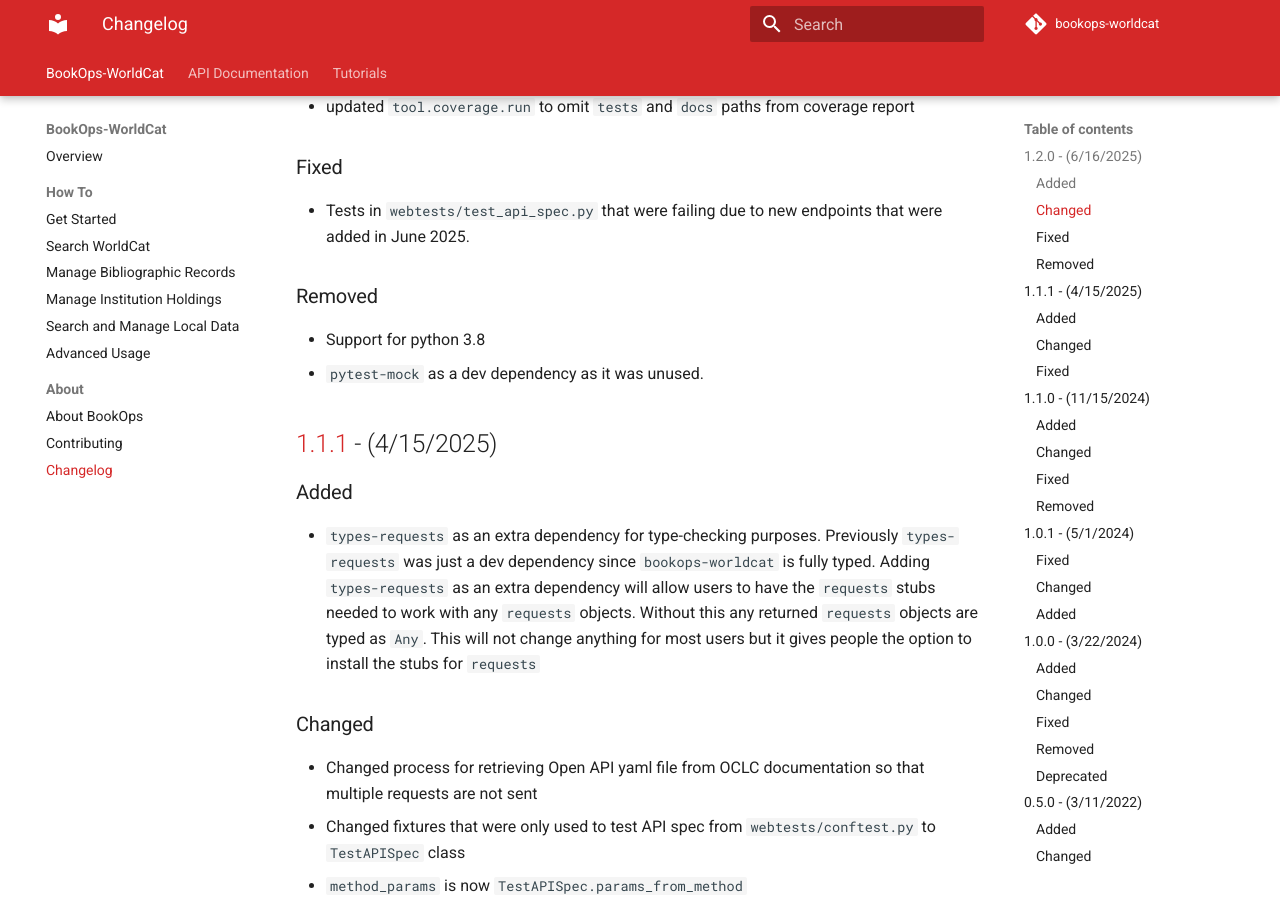
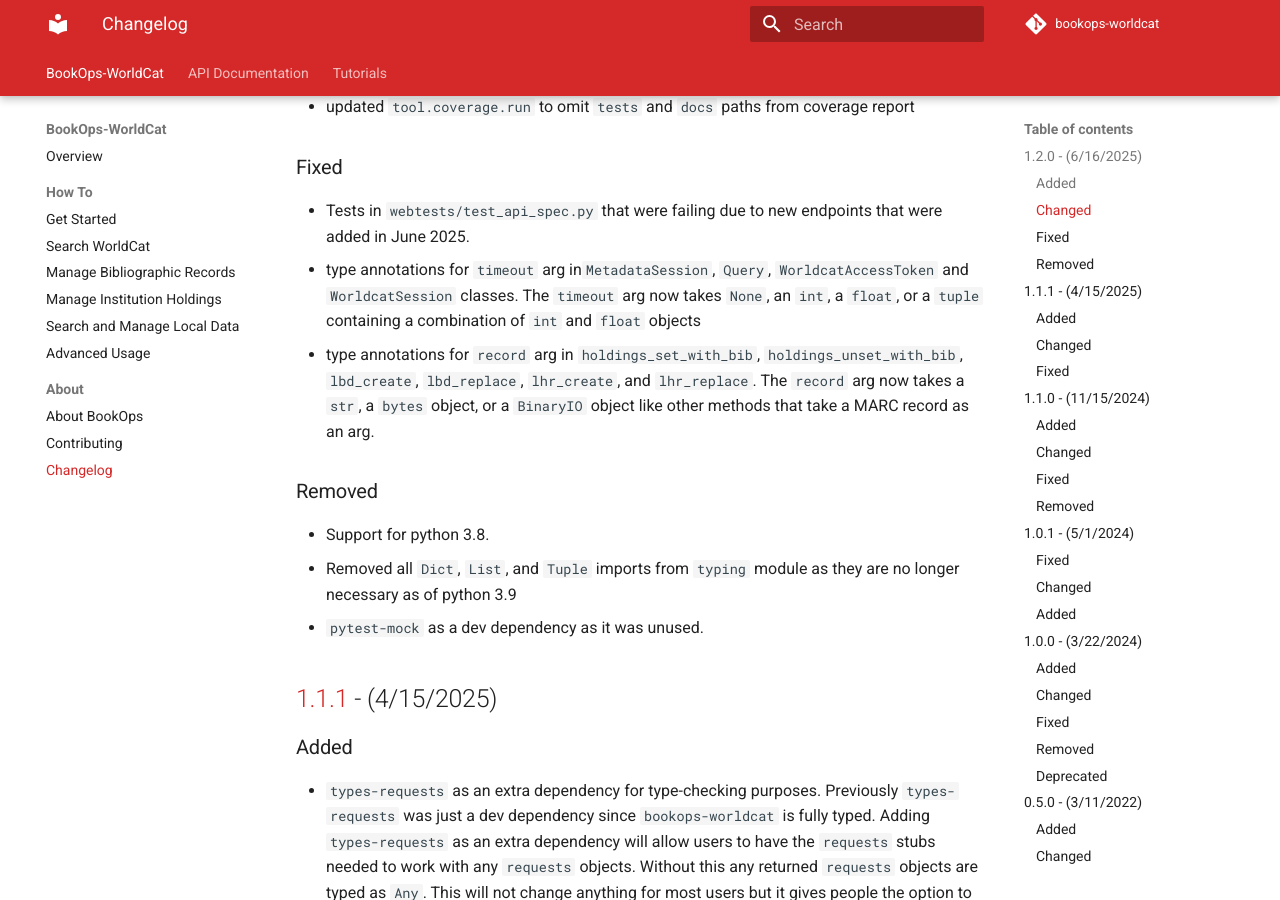
Before and after one commit to BookOps-CAT/bookops-worldcat, an MkDocs documentation site: the page built from docs/changelog.md, in a window 1280 px wide and 900 px high, scrolled down 1356 px. Built offline with MkDocs 1.6.1 and Material for MkDocs 9.7.7, drawn with Linux system fonts in a browser that asks for light colours; comment, search, counter and statistics services are not loaded; the version menu is left out.

Commit message:
updated changelog

```diff
--- a/docs/changelog.md
+++ b/docs/changelog.md
@@ -28,9 +28,12 @@
 
 ### Fixed
  - Tests in `webtests/test_api_spec.py` that were failing due to new endpoints that were added in June 2025.
+ - type annotations for `timeout` arg in`MetadataSession`,  `Query`, `WorldcatAccessToken` and `WorldcatSession` classes. The `timeout` arg now takes `None`, an `int`, a `float`, or a `tuple` containing a combination of `int` and `float` objects
+ - type annotations for `record` arg in `holdings_set_with_bib`, `holdings_unset_with_bib`, `lbd_create`, `lbd_replace`, `lhr_create`, and `lhr_replace`. The `record` arg now takes a `str`, a `bytes` object, or a `BinaryIO` object like other methods that take a MARC record as an arg.
 
 ### Removed
- - Support for python 3.8
+ - Support for python 3.8.
+   - Removed all `Dict`, `List`, and `Tuple` imports from `typing` module as they are no longer necessary as of python 3.9
  - `pytest-mock` as a dev dependency as it was unused.
 
 ## [1.1.1] - (4/15/2025)
```
